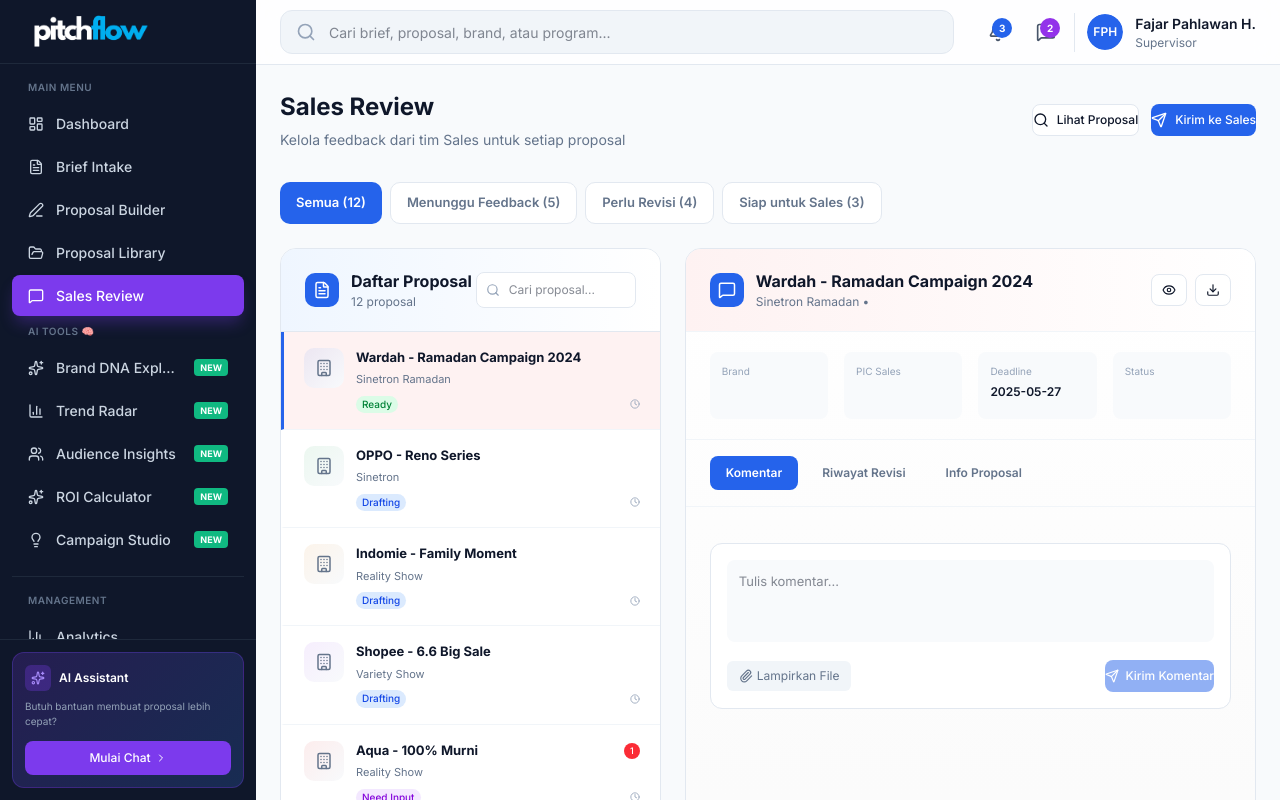
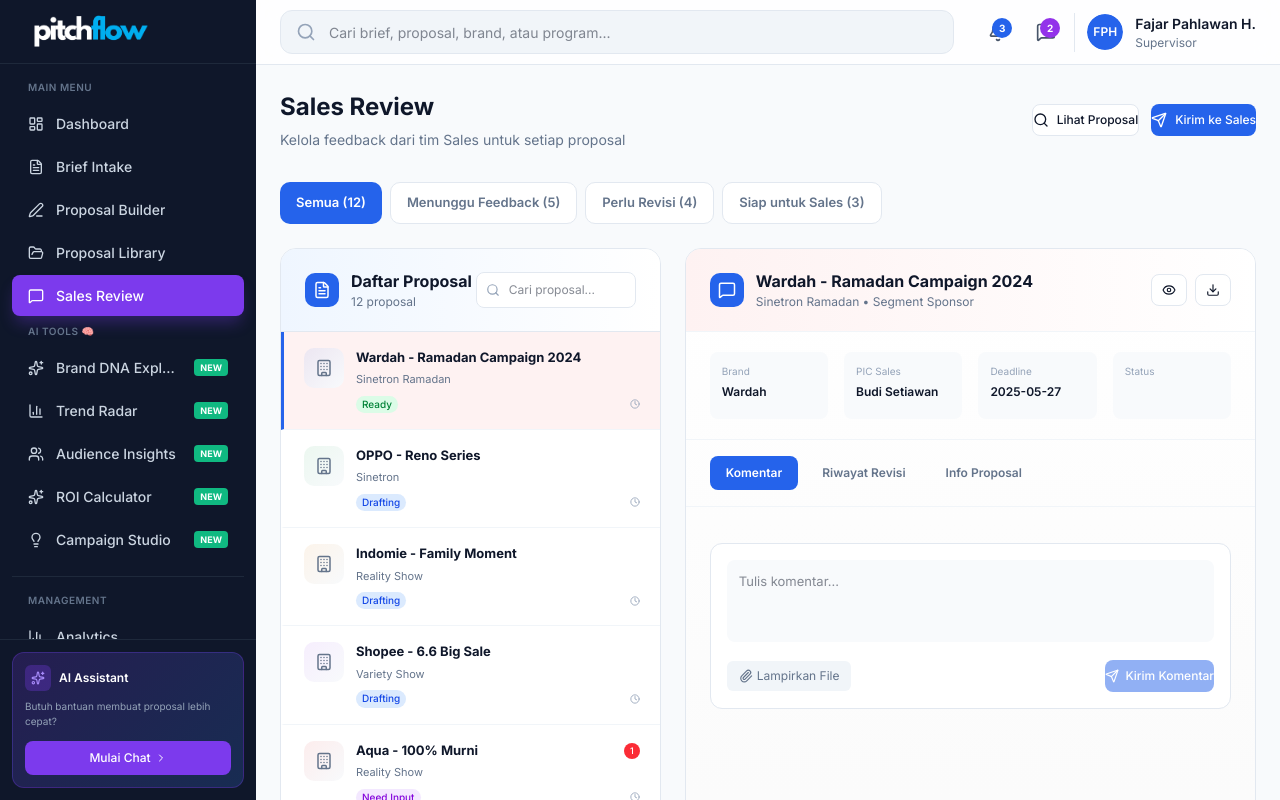
Before and after one commit to rectoversomedia/PitchFlow, a Next.js app: page /sales-review in a window 1280 px wide. Shown: the top 800 px of the page. Built offline with nearby package versions, Linux system fonts and the light colour scheme.

Commit message:
fix: Fix property names to match types (snake_case)

```diff
--- a/src/app/sales-review/page.tsx
+++ b/src/app/sales-review/page.tsx
@@ -298,7 +298,7 @@
                 </div>
                 <div>
                   <h2 style={{ fontSize: '16px', fontWeight: 700, color: '#0f172a' }}>{selectedProposal.title}</h2>
-                  <p style={{ fontSize: '12px', color: '#64748b' }}>{selectedProposal.program} • {selectedProposal.sponsorshipType}</p>
+                  <p style={{ fontSize: '12px', color: '#64748b' }}>{selectedProposal.program} • {selectedProposal.sponsorship_type}</p>
                 </div>
               </div>
               <div style={{ display: 'flex', gap: '8px' }}>
@@ -321,11 +321,11 @@
               <div style={{ display: 'grid', gridTemplateColumns: 'repeat(4, 1fr)', gap: '16px' }}>
                 <div style={{ padding: '12px', backgroundColor: '#f8fafc', borderRadius: '8px' }}>
                   <p style={{ fontSize: '10px', color: '#94a3b8', marginBottom: '4px' }}>Brand</p>
-                  <p style={{ fontSize: '12px', fontWeight: 600, color: '#0f172a' }}>{selectedProposal.brandName}</p>
+                  <p style={{ fontSize: '12px', fontWeight: 600, color: '#0f172a' }}>{selectedProposal.brand_name}</p>
                 </div>
                 <div style={{ padding: '12px', backgroundColor: '#f8fafc', borderRadius: '8px' }}>
                   <p style={{ fontSize: '10px', color: '#94a3b8', marginBottom: '4px' }}>PIC Sales</p>
-                  <p style={{ fontSize: '12px', fontWeight: 600, color: '#0f172a' }}>{selectedProposal.picSales}</p>
+                  <p style={{ fontSize: '12px', fontWeight: 600, color: '#0f172a' }}>{selectedProposal.pic_sales}</p>
                 </div>
                 <div style={{ padding: '12px', backgroundColor: '#f8fafc', borderRadius: '8px' }}>
                   <p style={{ fontSize: '10px', color: '#94a3b8', marginBottom: '4px' }}>Deadline</p>
```
